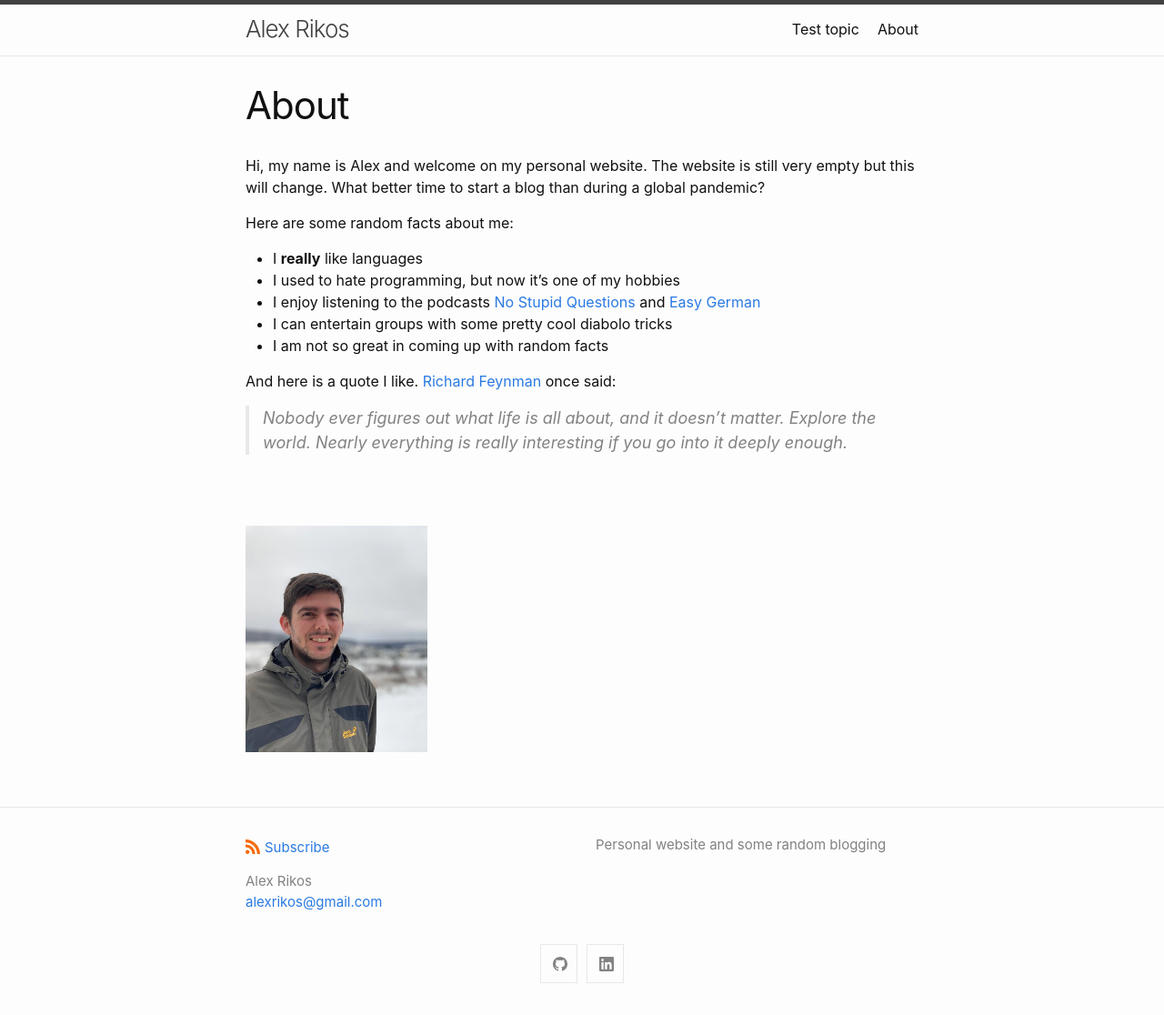
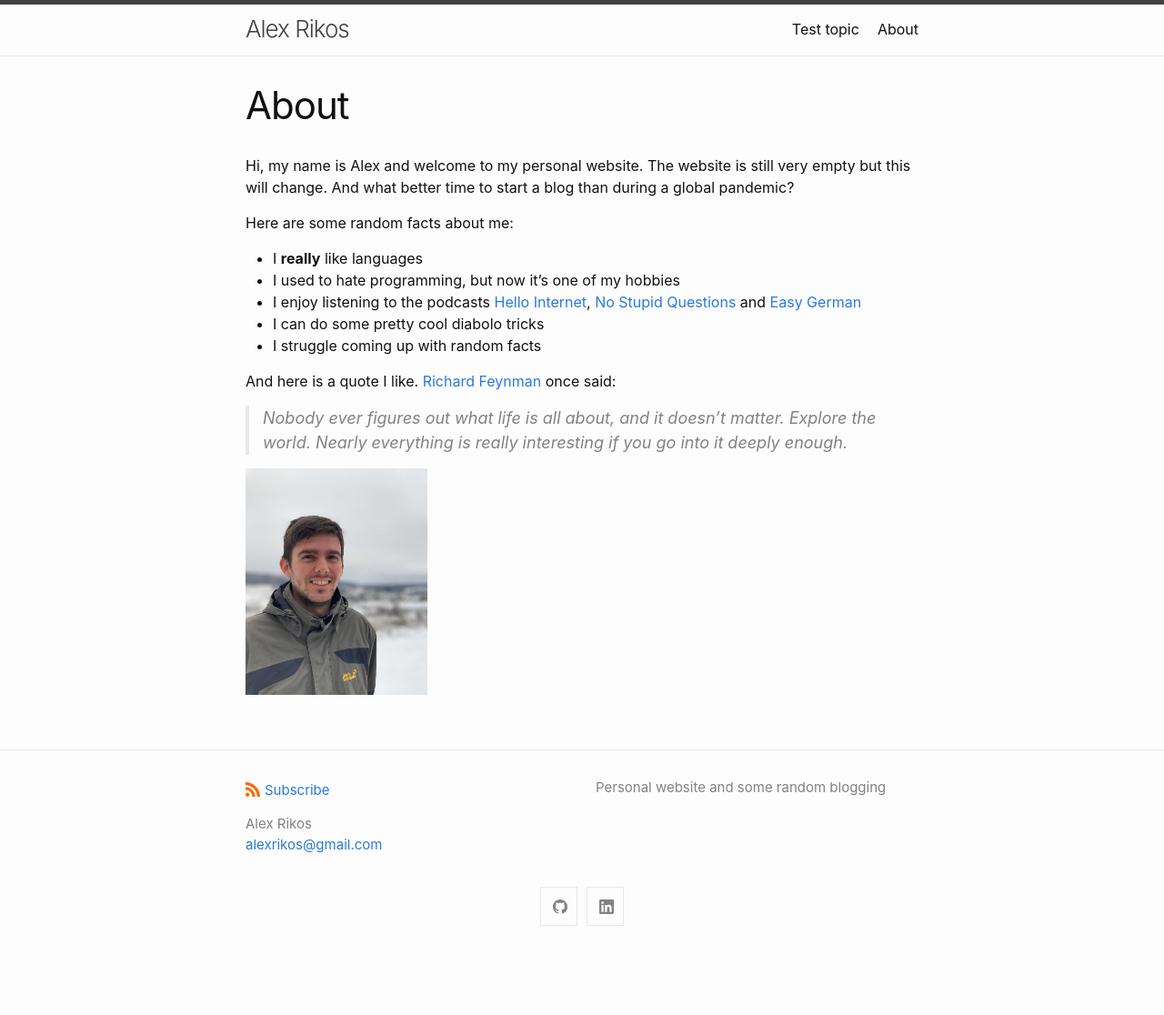
Before and after one commit to vanriken/vanriken.github.io, a Jekyll site: the page built from about.md, in a window 1280 px wide. Shown: the whole page at 91% size. Built offline with Jekyll 4.4.1, drawn with Linux system fonts in a browser that asks for light colours; after the commit the page ends 1053 px from its top, so only the background shows below that.

Commit message:
updated about

```diff
--- a/about.md
+++ b/about.md
@@ -4,18 +4,16 @@ title: About
 permalink: /about/
 ---
 
-Hi, my name is Alex and welcome on my personal website. The website is still very empty but this will change. What better time to start a blog than during a global pandemic?
+Hi, my name is Alex and welcome to my personal website. The website is still very empty but this will change. And what better time to start a blog than during a global pandemic?
 
 Here are some random facts about me:
 * I **really** like languages
 * I used to hate programming, but now it's one of my hobbies
-* I enjoy listening to the podcasts [No Stupid Questions](https://freakonomics.com/nsq/) and [Easy German](https://www.easygerman.org/podcast)
-* I can entertain groups with some pretty cool diabolo tricks
-* I am not so great in coming up with random facts
+* I enjoy listening to the podcasts [Hello Internet](http://www.hellointernet.fm/), [No Stupid Questions](https://freakonomics.com/nsq/) and [Easy German](https://www.easygerman.org/podcast)
+* I can do some pretty cool diabolo tricks
+* I struggle coming up with random facts
 
 And here is a quote I like. [Richard Feynman](https://en.wikipedia.org/wiki/Richard_Feynman) once said:
 > Nobody ever figures out what life is all about, and it doesn't matter. Explore the world. Nearly everything is really interesting if you go into it deeply enough.
 
-<br/><br/>
-
 <img src="/images/about.jpg" alt="alex" width="200"/>
```
